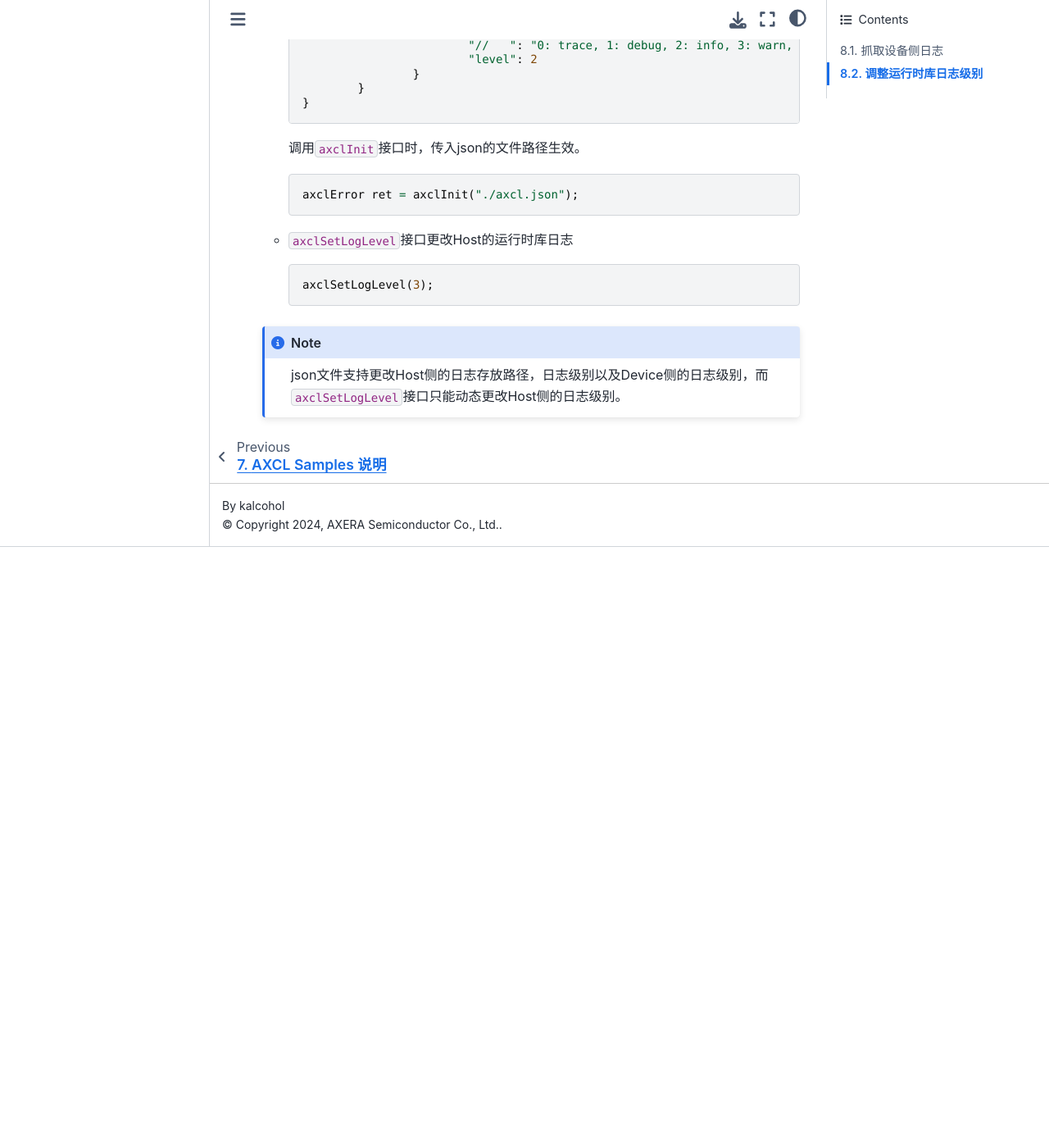
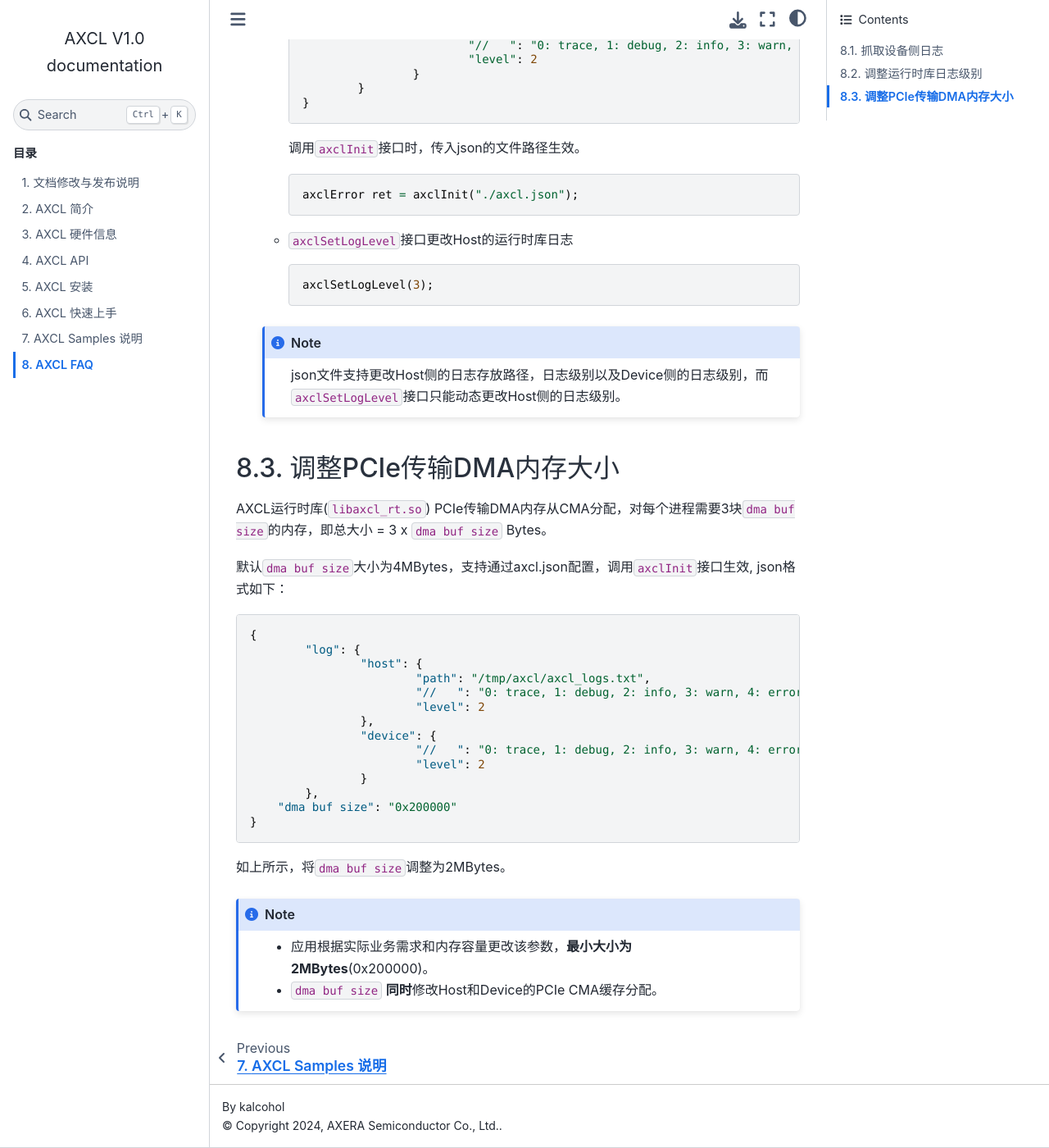
Before and after one commit to AXERA-TECH/axcl-docs, a Sphinx documentation site: the page built from source/doc_guide_faq.md, in a window 1280 px wide and 1400 px high, scrolled down 1077 px. Shown: the whole window at 82% size. Built offline with Sphinx 7.4.7 and the Sphinx Book theme 1.1.4, drawn with Linux system fonts in a browser that asks for light colours; before the commit the page ends 1744 px from its top, so only the background shows below that.

Commit message:
FAQ add 调整PCIe传输DMA内存大小

````diff
--- a/source/doc_guide_faq.md
+++ b/source/doc_guide_faq.md
@@ -68,3 +68,37 @@
   :::{Note}
   json文件支持更改Host侧的日志存放路径，日志级别以及Device侧的日志级别，而`axclSetLogLevel`接口只能动态更改Host侧的日志级别。
   :::
+
+
+
+## 调整PCIe传输DMA内存大小
+
+AXCL运行时库(`libaxcl_rt.so`) PCIe传输DMA内存从CMA分配，对每个进程需要3块`dma buf size`的内存，即总大小 = 3 x `dma buf size` Bytes。
+
+默认`dma buf size`大小为4MBytes，支持通过axcl.json配置，调用`axclInit`接口生效, json格式如下：
+
+```json
+{
+	"log": {
+		"host": {
+			"path": "/tmp/axcl/axcl_logs.txt",
+			"//   ": "0: trace, 1: debug, 2: info, 3: warn, 4: error, 5: critical, 6: off",
+			"level": 2
+		},
+		"device": {
+			"//   ": "0: trace, 1: debug, 2: info, 3: warn, 4: error, 5: critical, 6: off",
+			"level": 2
+		}
+	},
+    "dma buf size": "0x200000"
+}
+```
+
+如上所示，将`dma buf size`调整为2MBytes。
+
+:::{Note}
+
+- 应用根据实际业务需求和内存容量更改该参数，**最小大小为2MBytes**(0x200000)。
+- `dma buf size` **同时**修改Host和Device的PCIe CMA缓存分配。
+
+:::
````
Also changed, not shown: source/doc_guide_setup.md (+20 -20 lines).
